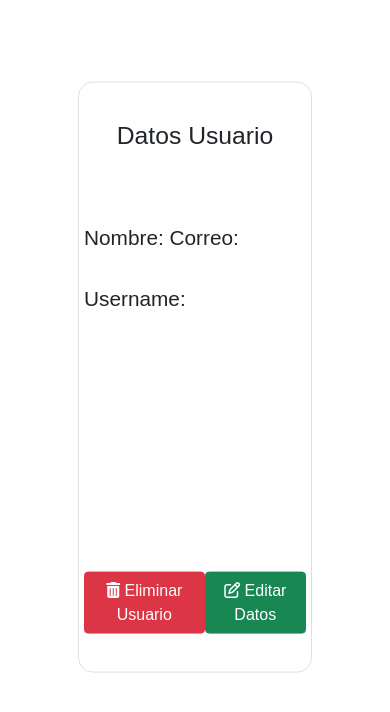
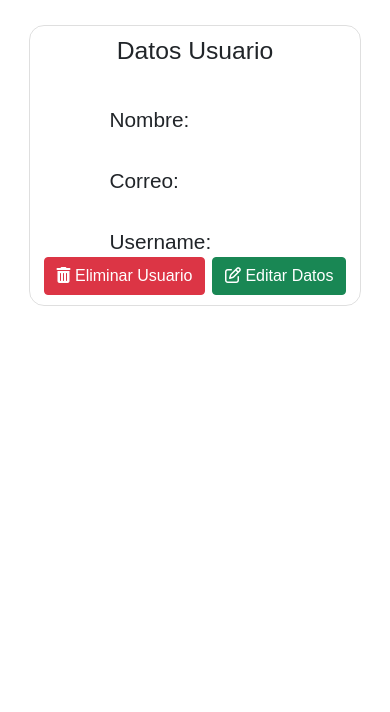
Before and after one commit to Miguelangel0507/INTERAC-TIC, a PHP site: page /interac-tic/usuario/PerfilUsuario.php in a window 390 px wide. Shown: the part 50-762 px from the top of the page. Run offline with PHP 8.4, Linux system fonts and the light colour scheme; the visitor is signed in with stand-in values (Sample User, id 1); data that the repository does not hold is empty; some libraries are stand-ins or nearby versions.

Commit message:
se añaden el resposive a trivia y parte de la sopa

```diff
--- a/css/header.css
+++ b/css/header.css
@@ -198,6 +198,7 @@ ul {
         height: 260px;
         width: 100%;
         padding: 0px;
+        border: 0px;
     }
     body:hover>ul {
         display: none;
--- a/css/perfil_usuario.css
+++ b/css/perfil_usuario.css
@@ -25,15 +25,10 @@ body {
 
 .cont_DatosUsuario {
     position: absolute;
-    top: 50%;
-    transform: translateY(-50%);
-    background-position-y: center;
-    background-position-x: right;
-    padding: 5px;
-    margin: 5px;
+    padding: 10px;
+    margin: 25px 5px;
     width: 60%;
     border-radius: 15px;
-    height: 70%;
     font-size: 1.3rem;
     border: 1px solid rgba(0, 0, 0, .125);
     display: flex;
@@ -175,6 +170,11 @@ label {
     display: block;
 }
 
+.cont_info {
+    display: flex;
+    flex-direction: column;
+}
+
 .formulario__mensaje {
     height: 45px;
     line-height: 54px;
@@ -293,3 +293,24 @@ label {
         transform: rotate(1turn)
     }
 }
+
+@media(max-width:730px) {
+    .cont_DatosUsuario {
+        width: 85%;
+    }
+}
+
+@media(max-width:808px) {
+    .modal-footer button.btn-primary {
+        width: 170px;
+    }
+}
+
+@media(max-width:384px) {
+    .cont_DatosUsuario {
+        width: 95%;
+    }
+    .btns button {
+        width: 40%
+    }
+}
--- a/usuario/PerfilUsuario.php
+++ b/usuario/PerfilUsuario.php
@@ -20,15 +20,15 @@
         <div class="cont_DatosUsuario">
             <h2>Datos Usuario</h2>
             <div id="container_datos">
-                <div>
-                    <label>Nombre:</label><br>
-                    <label>Correo: </label><br>
-                    <label> Username:</label><br>
+                <div class="cont_info">
+                    <label>Nombre:</label>
+                    <label>Correo: </label>
+                    <label> Username:</label>
                 </div>
-                <div id="DatosUsuario">
-                    <label id="nombre"></label><br>
-                    <label id="correo"></label><br>
-                    <label id="username"></label><br>
+                <div class="cont_info" id="DatosUsuario">
+                    <label id="nombre"></label>
+                    <label id="correo"></label>
+                    <label id="username"></label>
                 </div>
             </div>
             <div>
```
Also changed, not shown: css/quiz.css (+68 -3 lines).
